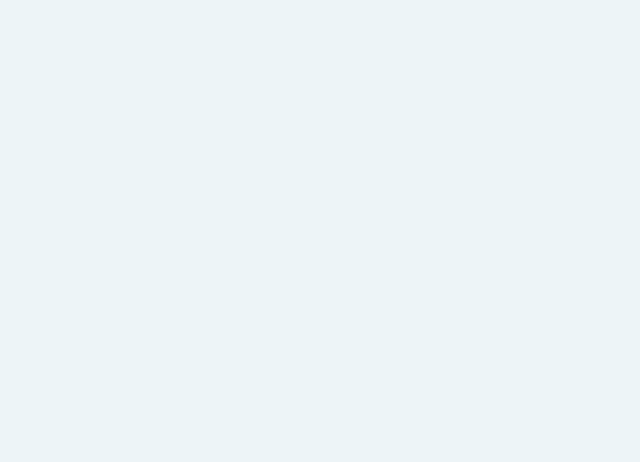
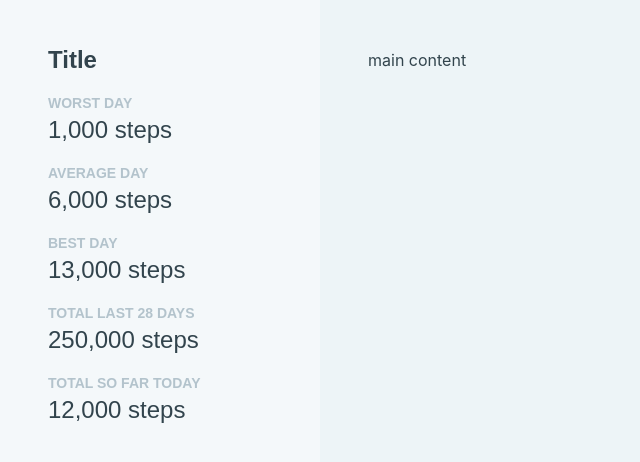
Before and after one commit to Clupai8o0/superhi-d3-step-count, a plain HTML site: page index.html in a window 1280 px wide. Shown: the whole page, without its empty margins (0-640 px from the left). Drawn offline with Linux system fonts and the light colour scheme; a web font is replaced by a local one.

Commit message:
basic css & layout

```diff
--- a/css/style.css
+++ b/css/style.css
@@ -18,9 +18,40 @@
 * {
 	font-family: Inter, Arial, Helvetica, sans-serif;
 	font-size: 16px;
+	line-height: 1.5;
 	color: var(--primary-blue);
 }
 
 body {
 	background-color: var(--background-main);
+
+	display: grid;
+	grid-template-columns: 320px 1fr;
+	min-height: 100vh;
 }
+
+nav {
+	background-color: var(--background-side);
+	padding: 48px;
+}
+
+main {
+	padding: 48px;
+}
+
+h1 {
+	font-size: 24px;
+	font-weight: 700;
+}
+
+h2 {
+	color: var(--secondary-blue);
+	font-size: 14px;
+	font-weight: 700;
+	text-transform: uppercase;
+	margin: 24px 0 8px 0;
+}
+
+p {
+	font-size: 24px;
+}
--- a/index.html
+++ b/index.html
@@ -6,13 +6,33 @@
     <meta http-equiv="X-UA-Compatible" content="IE=edge">
     <meta name="viewport" content="width=device-width, initial-scale=1.0">
     <title>Step Count</title>
+    <link rel="stylesheet" href="css/_base.css">
     <link rel="stylesheet" href="css/style.css">
-    <link rel="stylesheet" href="css/_base.css">
   </head>
 
   <body>
-    <nav></nav>
-    <main></main>
+    <nav>
+      <h1>Title</h1>
+
+      <h2>Worst Day</h2>
+      <p>1,000 steps</p>
+
+      <h2>Average Day</h2>
+      <p>6,000 steps</p>
+
+      <h2>Best Day</h2>
+      <p>13,000 steps</p>
+
+      <h2>Total last 28 days</h2>
+      <p>250,000 steps</p>
+
+      <h2>Total so far today</h2>
+      <p>12,000 steps</p>
+    </nav>
+
+    <main>
+      main content
+    </main>
   </body>
 
 </html>
```
